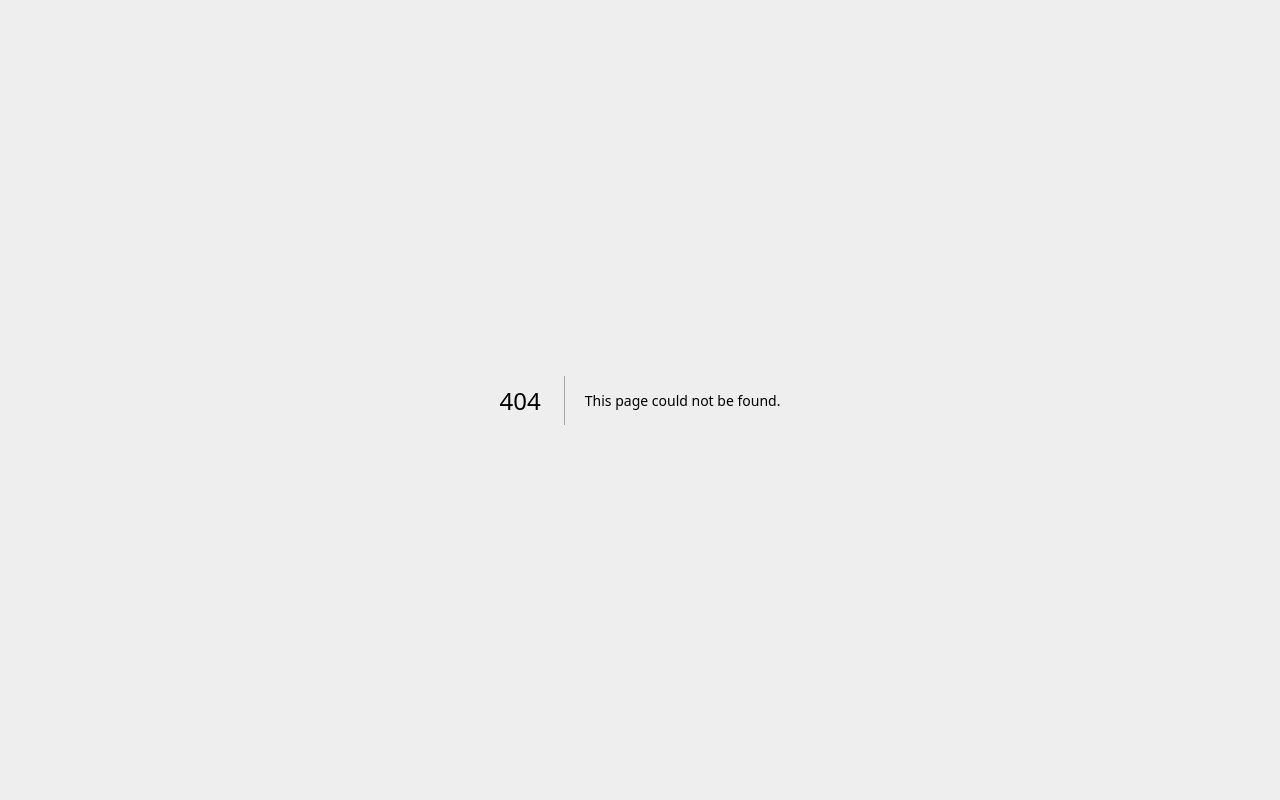
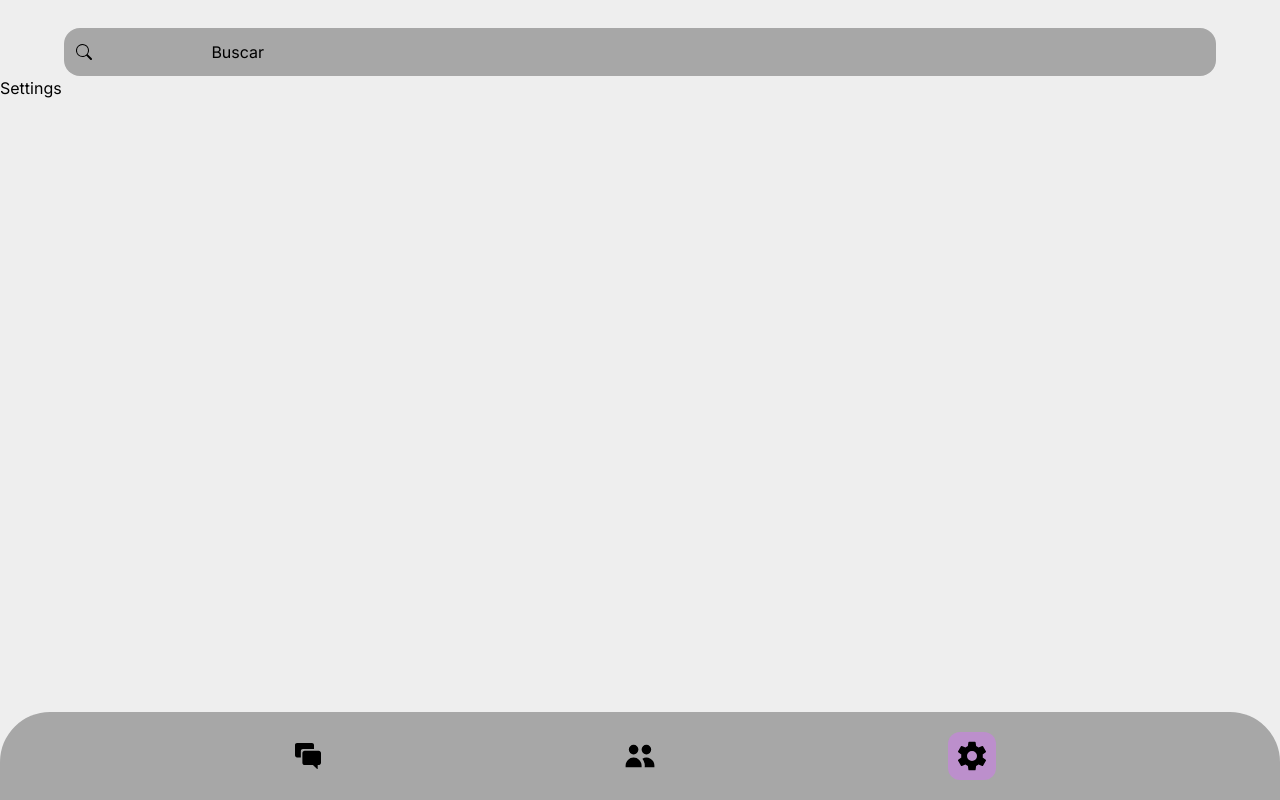
Before and after one commit to Sstark97/chat-now, a Next.js app: page /settings in a window 1280 px wide. Before the commit this address had no page. Built offline with nearby package versions, Linux system fonts and the light colour scheme.

Commit message:
Add NavBar and ChatsLayout

```diff
--- /dev/null
+++ b/src/components/NavBar.tsx
@@ -0,0 +1,26 @@
+import Link from "next/link"
+import { useRouter } from "next/router"
+import { principalLinks } from "@lib/const"
+
+const NavBar = () => {
+    const router = useRouter()
+    const { pathname } = router
+
+    return (
+        <nav className="w-full bg-secondary absolute flex justify-evenly py-5 mt-10 rounded-t-[50px] bottom-0">
+            {principalLinks.map((link) => {
+                const { href, icon: Icon } = link
+                const isActive = pathname === href
+                const activeClass = isActive ? "bg-light_purple" : ""
+
+                return (
+                    <Link href={link.href} key={link.href}>
+                        <Icon className={`text-3xl text-5xl rounded-xl p-2 ${activeClass}`} />
+                    </Link>
+                )
+            })}
+        </nav>
+    )
+}
+
+export default NavBar
--- /dev/null
+++ b/src/layouts/ChatLayout.tsx
@@ -0,0 +1,24 @@
+import Head from "next/head"
+import Searcher from "@components/Searcher"
+import NavBar from "@components/NavBar"
+import { Inter } from "next/font/google"
+
+const inter = Inter({ subsets: ["latin"] })
+
+const ChatLayout = ({ children }: any) => (
+    <>
+        <Head>
+            <title>ChatNow</title>
+            <meta name="description" content="Generated by create next app" />
+            <meta name="viewport" content="width=device-width, initial-scale=1" />
+            <link rel="icon" href="/favicon.ico" />
+        </Head>
+        <main className={inter.className}>
+            <Searcher />
+            {children}
+            <NavBar />
+        </main>
+    </>
+)
+
+export default ChatLayout
--- a/src/lib/const.ts
+++ b/src/lib/const.ts
@@ -1,3 +1,7 @@
+import { IoIosChatboxes } from "react-icons/io"
+import { HiUsers } from "react-icons/hi"
+import { IoSettingsSharp } from "react-icons/io5"
+
 /**
  * @description Enumerado con las rutas de la API
  * @constant
@@ -63,6 +67,12 @@ const errors = {
     },
 }
 
+const principalLinks = [
+    { href: "/", icon: IoIosChatboxes },
+    { href: "/contacts", icon: HiUsers },
+    { href: "/settings", icon: IoSettingsSharp },
+]
+
 /**
  * @description Enumerado con los niveles de seguridad de la contraseña
  * @constant
@@ -91,4 +101,4 @@ enum SECURITY_LEVEL_COLORS {
     Alta = "success",
 }
 
-export { API, REDIRECT, EMPTY_ERROR, errors, SECURITY_LEVEL, SECURITY_LEVEL_COLORS, CHARACTERS }
+export { API, REDIRECT, EMPTY_ERROR, errors, SECURITY_LEVEL, SECURITY_LEVEL_COLORS, CHARACTERS, principalLinks }
--- /dev/null
+++ b/src/pages/contacts.tsx
@@ -0,0 +1,9 @@
+import ChatLayout from "@layouts/ChatLayout"
+
+const contacts = () => (
+    <ChatLayout>
+        <h1>Contacts</h1>
+    </ChatLayout>
+)
+
+export default contacts
--- a/src/pages/index.tsx
+++ b/src/pages/index.tsx
@@ -1,27 +1,13 @@
-import Head from "next/head"
-import Searcher from "@components/Searcher"
-import { Inter } from "next/font/google"
-
-const inter = Inter({ subsets: ["latin"] })
+import ChatLayout from "@layouts/ChatLayout"
 
 /**
  * Esta es la página principal de la aplicación
  * @returns component
  */
-const Home = () => {
-    return (
-        <>
-            <Head>
-                <title>ChatNow</title>
-                <meta name="description" content="Generated by create next app" />
-                <meta name="viewport" content="width=device-width, initial-scale=1" />
-                <link rel="icon" href="/favicon.ico" />
-            </Head>
-            <main className={inter.className}>
-                <Searcher />
-            </main>
-        </>
-    )
-}
+const Home = () => (
+    <ChatLayout>
+        <h1>Chats</h1>
+    </ChatLayout>
+)
 
 export default Home
--- /dev/null
+++ b/src/pages/settings.tsx
@@ -0,0 +1,9 @@
+import ChatLayout from "@layouts/ChatLayout"
+
+const settings = () => (
+    <ChatLayout>
+        <h1>Settings</h1>
+    </ChatLayout>
+)
+
+export default settings
--- a/tailwind.config.js
+++ b/tailwind.config.js
@@ -7,7 +7,7 @@ module.exports = {
         "path-to-your-node_modules/@material-tailwind/react/components/**/*.{js,ts,jsx,tsx}",
         "path-to-your-node_modules/@material-tailwind/react/theme/components/**/*.{js,ts,jsx,tsx}",
     ],
-    safelist: ["text-secondary_text", "bg-secondary_text", "text-busy", "bg-busy", "text-medium_security", "bg-medium_security", "text-success", "bg-success"],
+    safelist: ["text-secondary_text", "bg-secondary_text", "text-busy", "bg-busy", "text-medium_security", "bg-medium_security", "text-success", "bg-success", "bg-light_purple"],
     theme: {
         extend: {
             colors: {
--- a/tsconfig.json
+++ b/tsconfig.json
@@ -23,6 +23,7 @@
       "@customTypes/*": ["types/*"],
       "@hooks/*": ["hooks/*"],
       "@context/*": ["context/*"],
+      "@layouts/*": ["layouts/*"],
     }
   },
   "include": ["next-env.d.ts", "./src/**/*.ts", "./src/**/*.tsx"],
```
